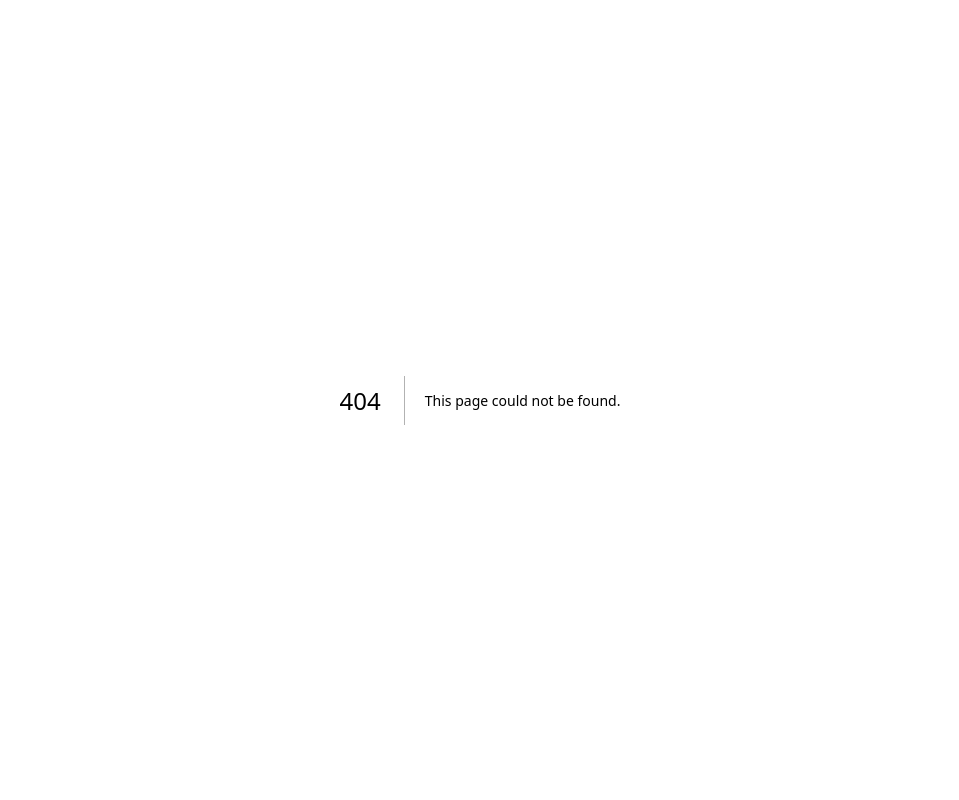
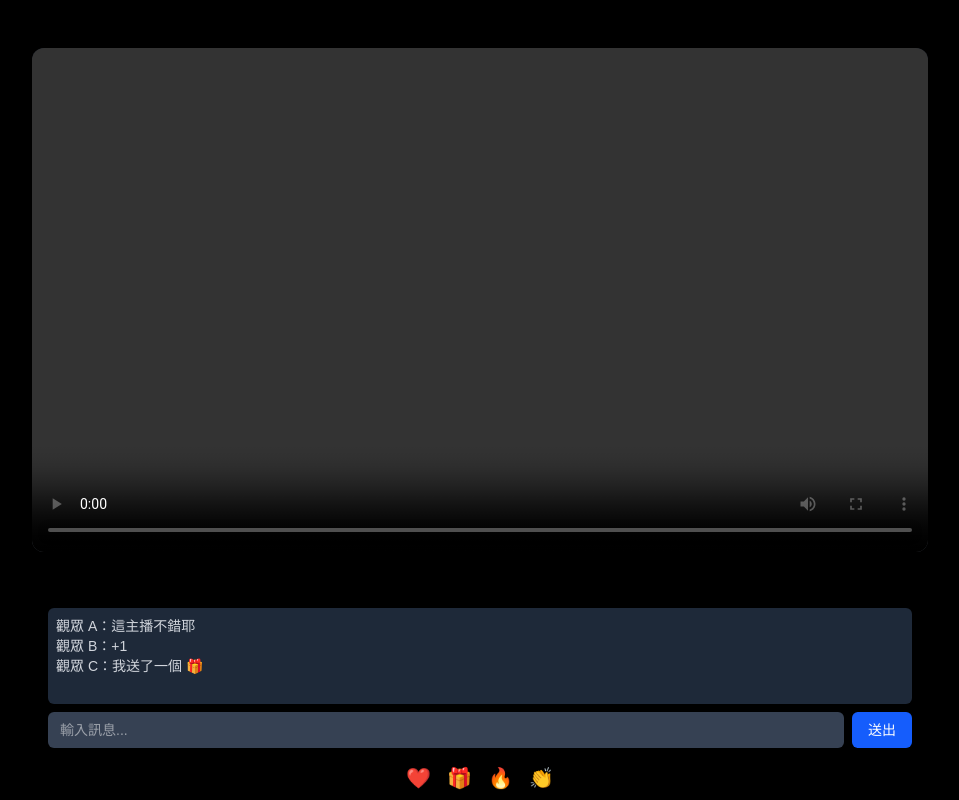
Before and after one commit to ALICE-YEN/glow-live-fe, a Next.js app: page /room/1 in a window 1280 px wide. Before the commit this address had no page. Shown: the whole page, without its empty margins (160-1119 px from the left). Built offline with nearby package versions, Linux system fonts and the light colour scheme.

Commit message:
feat: room/[roomId] + ChatBox EmojiPanel VideoPlayer

```diff
--- a/src/app/page.tsx
+++ b/src/app/page.tsx
@@ -1,103 +1,3 @@
-import Image from "next/image";
-
 export default function Home() {
-  return (
-    <div className="grid grid-rows-[20px_1fr_20px] items-center justify-items-center min-h-screen p-8 pb-20 gap-16 sm:p-20 font-[family-name:var(--font-geist-sans)]">
-      <main className="flex flex-col gap-[32px] row-start-2 items-center sm:items-start">
-        <Image
-          className="dark:invert"
-          src="/next.svg"
-          alt="Next.js logo"
-          width={180}
-          height={38}
-          priority
-        />
-        <ol className="list-inside list-decimal text-sm/6 text-center sm:text-left font-[family-name:var(--font-geist-mono)]">
-          <li className="mb-2 tracking-[-.01em]">
-            Get started by editing{" "}
-            <code className="bg-black/[.05] dark:bg-white/[.06] px-1 py-0.5 rounded font-[family-name:var(--font-geist-mono)] font-semibold">
-              src/app/page.tsx
-            </code>
-            .
-          </li>
-          <li className="tracking-[-.01em]">
-            Save and see your changes instantly.
-          </li>
-        </ol>
-
-        <div className="flex gap-4 items-center flex-col sm:flex-row">
-          <a
-            className="rounded-full border border-solid border-transparent transition-colors flex items-center justify-center bg-foreground text-background gap-2 hover:bg-[#383838] dark:hover:bg-[#ccc] font-medium text-sm sm:text-base h-10 sm:h-12 px-4 sm:px-5 sm:w-auto"
-            href="https://vercel.com/new?utm_source=create-next-app&utm_medium=appdir-template-tw&utm_campaign=create-next-app"
-            target="_blank"
-            rel="noopener noreferrer"
-          >
-            <Image
-              className="dark:invert"
-              src="/vercel.svg"
-              alt="Vercel logomark"
-              width={20}
-              height={20}
-            />
-            Deploy now
-          </a>
-          <a
-            className="rounded-full border border-solid border-black/[.08] dark:border-white/[.145] transition-colors flex items-center justify-center hover:bg-[#f2f2f2] dark:hover:bg-[#1a1a1a] hover:border-transparent font-medium text-sm sm:text-base h-10 sm:h-12 px-4 sm:px-5 w-full sm:w-auto md:w-[158px]"
-            href="https://nextjs.org/docs?utm_source=create-next-app&utm_medium=appdir-template-tw&utm_campaign=create-next-app"
-            target="_blank"
-            rel="noopener noreferrer"
-          >
-            Read our docs
-          </a>
-        </div>
-      </main>
-      <footer className="row-start-3 flex gap-[24px] flex-wrap items-center justify-center">
-        <a
-          className="flex items-center gap-2 hover:underline hover:underline-offset-4"
-          href="https://nextjs.org/learn?utm_source=create-next-app&utm_medium=appdir-template-tw&utm_campaign=create-next-app"
-          target="_blank"
-          rel="noopener noreferrer"
-        >
-          <Image
-            aria-hidden
-            src="/file.svg"
-            alt="File icon"
-            width={16}
-            height={16}
-          />
-          Learn
-        </a>
-        <a
-          className="flex items-center gap-2 hover:underline hover:underline-offset-4"
-          href="https://vercel.com/templates?framework=next.js&utm_source=create-next-app&utm_medium=appdir-template-tw&utm_campaign=create-next-app"
-          target="_blank"
-          rel="noopener noreferrer"
-        >
-          <Image
-            aria-hidden
-            src="/window.svg"
-            alt="Window icon"
-            width={16}
-            height={16}
-          />
-          Examples
-        </a>
-        <a
-          className="flex items-center gap-2 hover:underline hover:underline-offset-4"
-          href="https://nextjs.org?utm_source=create-next-app&utm_medium=appdir-template-tw&utm_campaign=create-next-app"
-          target="_blank"
-          rel="noopener noreferrer"
-        >
-          <Image
-            aria-hidden
-            src="/globe.svg"
-            alt="Globe icon"
-            width={16}
-            height={16}
-          />
-          Go to nextjs.org →
-        </a>
-      </footer>
-    </div>
-  );
+  return <div></div>;
 }
--- /dev/null
+++ b/src/app/room/[roomId]/components/ChatBox.tsx
@@ -0,0 +1,23 @@
+"use client";
+
+export default function ChatBox() {
+  return (
+    <div className="w-full max-w-4xl mx-auto px-4 py-2 flex-shrink-0">
+      <div className="h-24 overflow-y-auto bg-gray-800 rounded-md p-2 mb-2">
+        <div className="text-sm text-gray-300">觀眾 A：這主播不錯耶</div>
+        <div className="text-sm text-gray-300">觀眾 B：+1</div>
+        <div className="text-sm text-gray-300">觀眾 C：我送了一個 🎁</div>
+      </div>
+      <div className="flex gap-2">
+        <input
+          type="text"
+          placeholder="輸入訊息..."
+          className="flex-1 bg-gray-700 text-white rounded-md px-3 py-2 text-sm focus:outline-none"
+        />
+        <button className="px-4 py-2 bg-blue-600 rounded-md text-sm hover:bg-blue-500">
+          送出
+        </button>
+      </div>
+    </div>
+  );
+}
--- /dev/null
+++ b/src/app/room/[roomId]/components/EmojiPanel.tsx
@@ -0,0 +1,18 @@
+"use client";
+
+const emojis = ["❤️", "🎁", "🔥", "👏"];
+
+export default function EmojiPanel() {
+  return (
+    <div className="w-full max-w-4xl mx-auto px-4 py-2 flex justify-center gap-4 flex-shrink-0">
+      {emojis.map((emoji, idx) => (
+        <button
+          key={idx}
+          className="text-xl transition-transform duration-150 hover:scale-125 hover:drop-shadow-lg"
+        >
+          {emoji}
+        </button>
+      ))}
+    </div>
+  );
+}
--- /dev/null
+++ b/src/app/room/[roomId]/components/VideoPlayer.tsx
@@ -0,0 +1,18 @@
+// forwardRef 是讓「父元件可以直接取得子元件 DOM 節點的 ref」的一種方式。
+// 這在需要直接操作 DOM 的情況下非常有用，例如在這個例子中，我們需要將 video 元件的 ref 傳遞給 HLS.js。
+
+"use client";
+import { forwardRef } from "react";
+
+const VideoPlayer = forwardRef<HTMLVideoElement>((_, ref) => {
+  return (
+    <video
+      ref={ref}
+      controls
+      className="w-full max-w-4xl aspect-video rounded-xl shadow-lg bg-gray-900"
+    />
+  );
+});
+
+VideoPlayer.displayName = "VideoPlayer";
+export default VideoPlayer;
--- /dev/null
+++ b/src/app/room/[roomId]/layout.tsx
@@ -0,0 +1,9 @@
+import "./room.css";
+
+export default function RoomLayout({
+  children,
+}: {
+  children: React.ReactNode;
+}) {
+  return <>{children}</>;
+}
--- /dev/null
+++ b/src/app/room/[roomId]/page.tsx
@@ -0,0 +1,42 @@
+"use client";
+import { useEffect, useRef, use } from "react";
+// import Hls from "hls.js";
+import VideoPlayer from "@/app/room/[roomId]/components/VideoPlayer";
+import ChatBox from "@/app/room/[roomId]/components/ChatBox";
+import EmojiPanel from "@/app/room/[roomId]/components/EmojiPanel";
+
+export default function Room({
+  params,
+}: {
+  params: Promise<{ roomId: string }>;
+}) {
+  const videoRef = useRef<HTMLVideoElement | null>(null);
+  const { roomId } = use(params);
+
+  useEffect(() => {
+    const video = videoRef.current;
+    // const hls = new Hls();
+    // if (video) {
+    //   hls.attachMedia(video);
+    //   hls.on(Hls.Events.MEDIA_ATTACHED, () => {
+    //     hls.loadSource(`http://localhost:8000/live/${roomId}/index.m3u8`);
+    //   });
+    // }
+    // return () => hls.destroy();
+  }, [roomId]);
+
+  return (
+    <div className="flex flex-col h-screen bg-black text-white overflow-hidden">
+      <div className="flex-1 flex items-center justify-center p-4 overflow-hidden">
+        <VideoPlayer ref={videoRef} />
+      </div>
+      <div className="flex-shrink-0 max-h-52 overflow-y-auto">
+        <ChatBox />
+      </div>
+
+      <div className="flex-shrink-0">
+        <EmojiPanel />
+      </div>
+    </div>
+  );
+}
```
Also changed, not shown: src/app/room/[roomId]/room.css (added).
